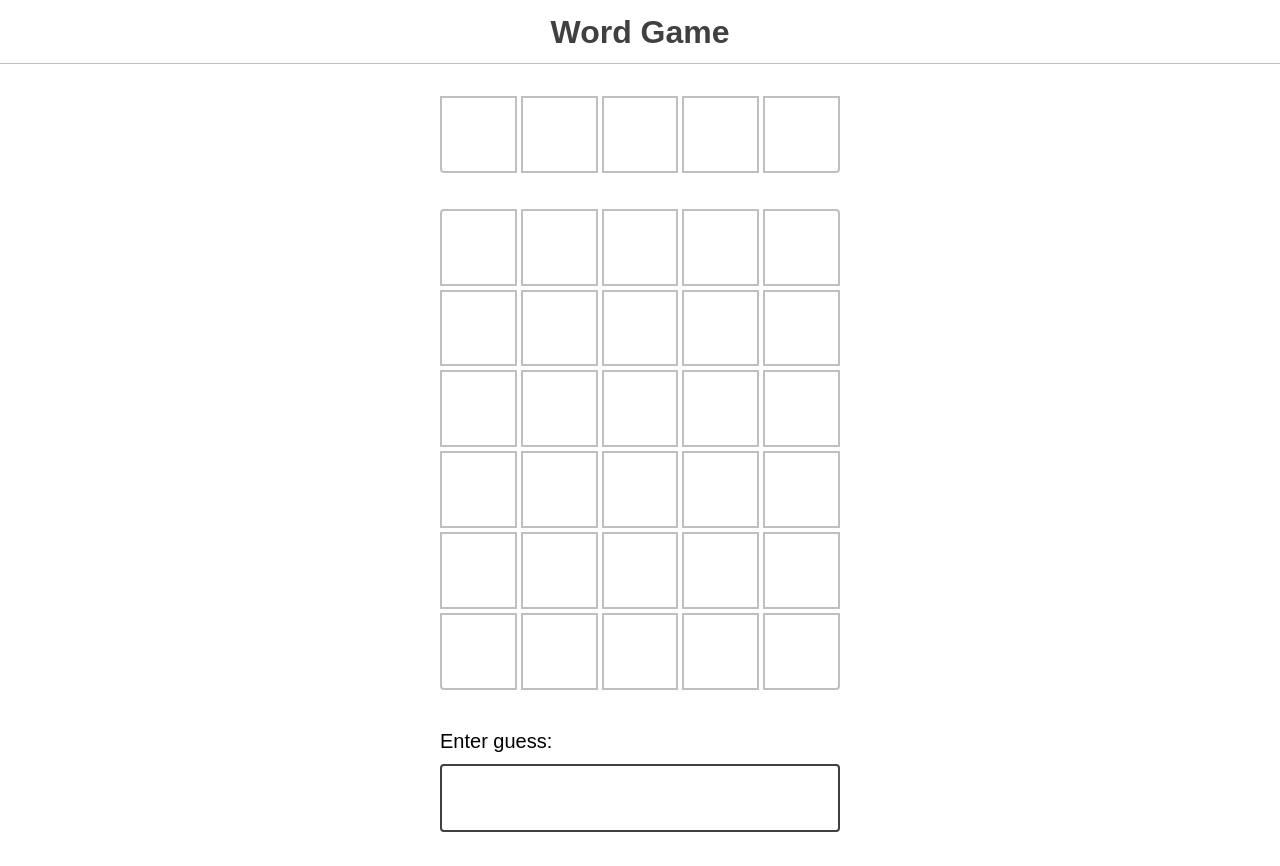
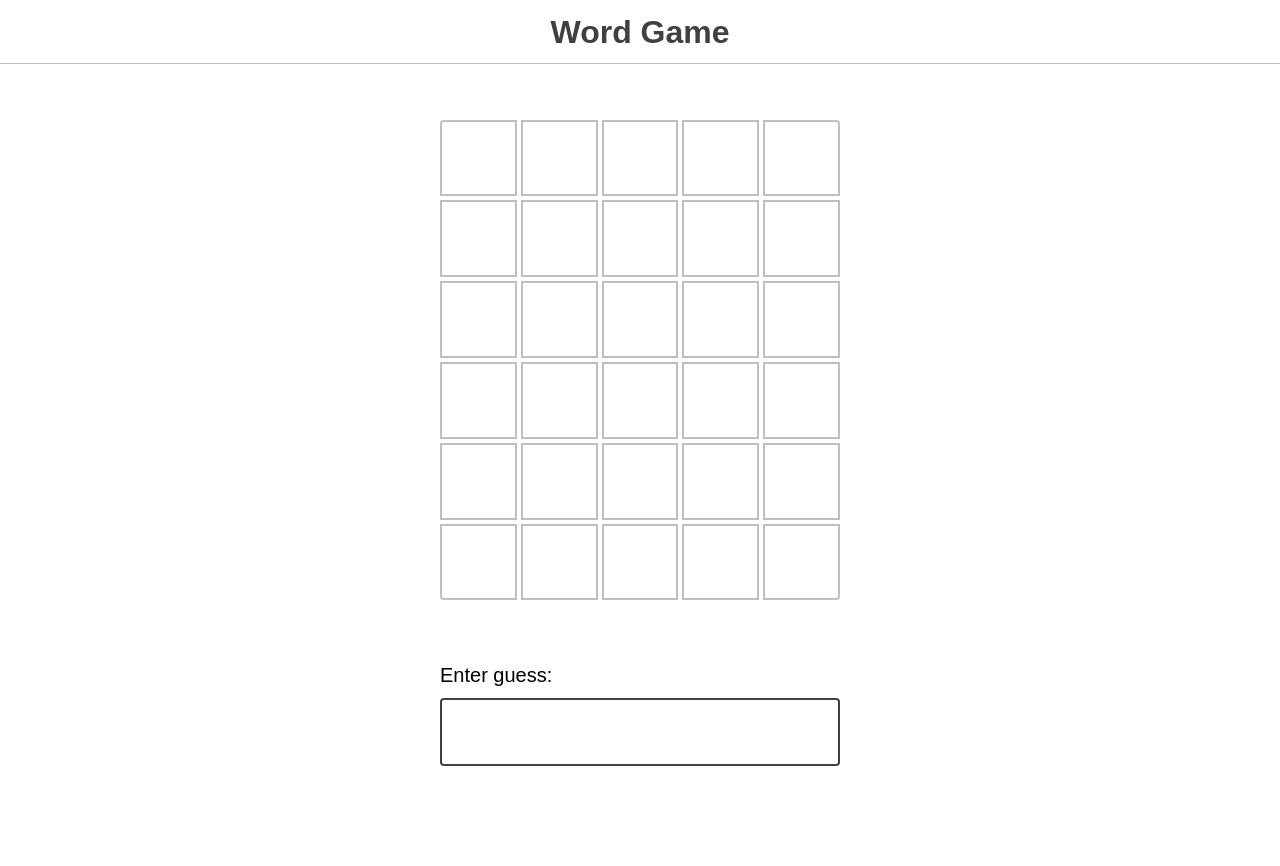
Before and after one commit to joy-of-react/project-wordle, a React (Vite) app: page / in a window 1280 px wide. After the commit the page ends 800 px from the top, so only its background shows below. Built offline with nearby package versions, Linux system fonts and the light colour scheme.

Commit message:
checkResult is null. Type error

```diff
--- a/src/components/Game/Game.js
+++ b/src/components/Game/Game.js
@@ -20,7 +20,6 @@ function Game() {
 
   return (
     <>
-      <Guess guesses={guesses}/>
       <GuessesList guesses={guesses} />
       <GuessInput handleAddGuess={handleAddGuess} />
     </>
--- a/src/components/Guess/Guess.js
+++ b/src/components/Guess/Guess.js
@@ -3,7 +3,6 @@ import React from "react";
 import { range } from "../../utils";
 
 function Guess({ value }) {
-
   return (
     // <div>
     //   {range(NUM_OF_GUESSES_ALLOWED).map((rowIndex) => (
@@ -21,12 +20,11 @@ function Guess({ value }) {
     //   ))}
     // </div>
     <p className="guess">
-      {value ? value.split("").map((char, index) => (
-        <span className="cell" key={index}>{char}</span>
-      )) : range(5).map(cellIndex => (
-        <span className="cell" key={cellIndex}></span>
-      ))
-      }
+      {range(5).map((index) => (
+        <span className="cell" key={index}>
+          {value ? value[index] : undefined}
+        </span>
+      ))}
     </p>
   );
 }
```
